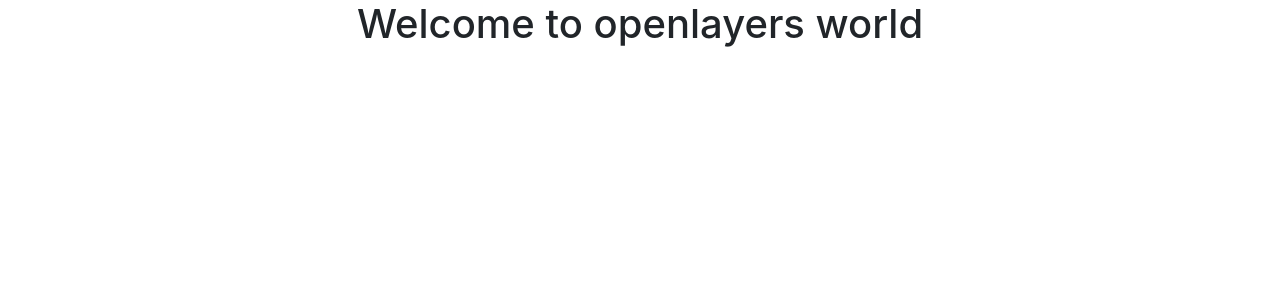
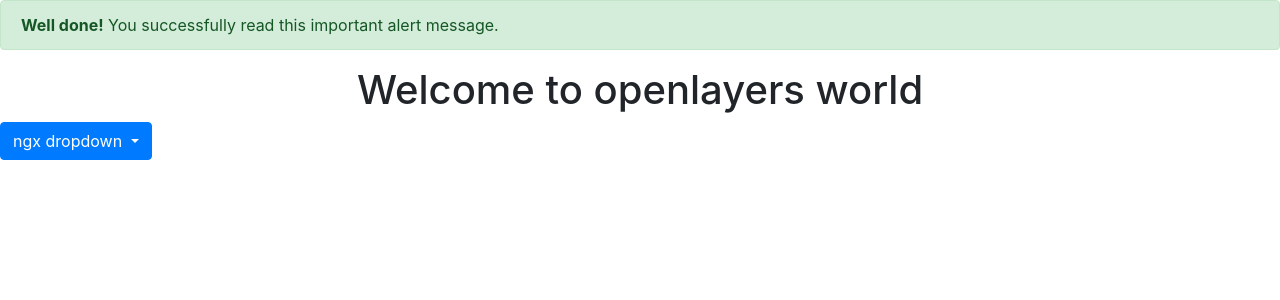
Before and after one commit to TopGITsan/angular-ngx-ol-simplemap, an Angular app: page / in a window 1280 px wide. Shown: the top 300 px of the page. Built offline with nearby package versions, Linux system fonts and the light colour scheme.

Commit message:
check to see if ngx works, add html to HomeComp

```diff
--- a/src/app/core/home/home.component.html
+++ b/src/app/core/home/home.component.html
@@ -1 +1,20 @@
+<alert type="success">
+  <strong>Well done!</strong> You successfully read this important alert message.
+</alert>
+
+
 <h1 class="text-center">Welcome to openlayers world</h1>
+
+<div class="btn-group" dropdown>
+  <button dropdownToggle type="button" class="btn btn-primary dropdown-toggle">
+    ngx dropdown <span class="caret"></span>
+  </button>
+  <ul *dropdownMenu class="dropdown-menu" role="menu">
+    <li role="menuitem"><a class="dropdown-item" href="#">Action</a></li>
+    <li role="menuitem"><a class="dropdown-item" href="#">Another action</a></li>
+    <li role="menuitem"><a class="dropdown-item" href="#">Something else here</a></li>
+    <li class="divider dropdown-divider"></li>
+    <li role="menuitem"><a class="dropdown-item" href="#">Separated link</a>
+    </li>
+  </ul>
+</div>
```
